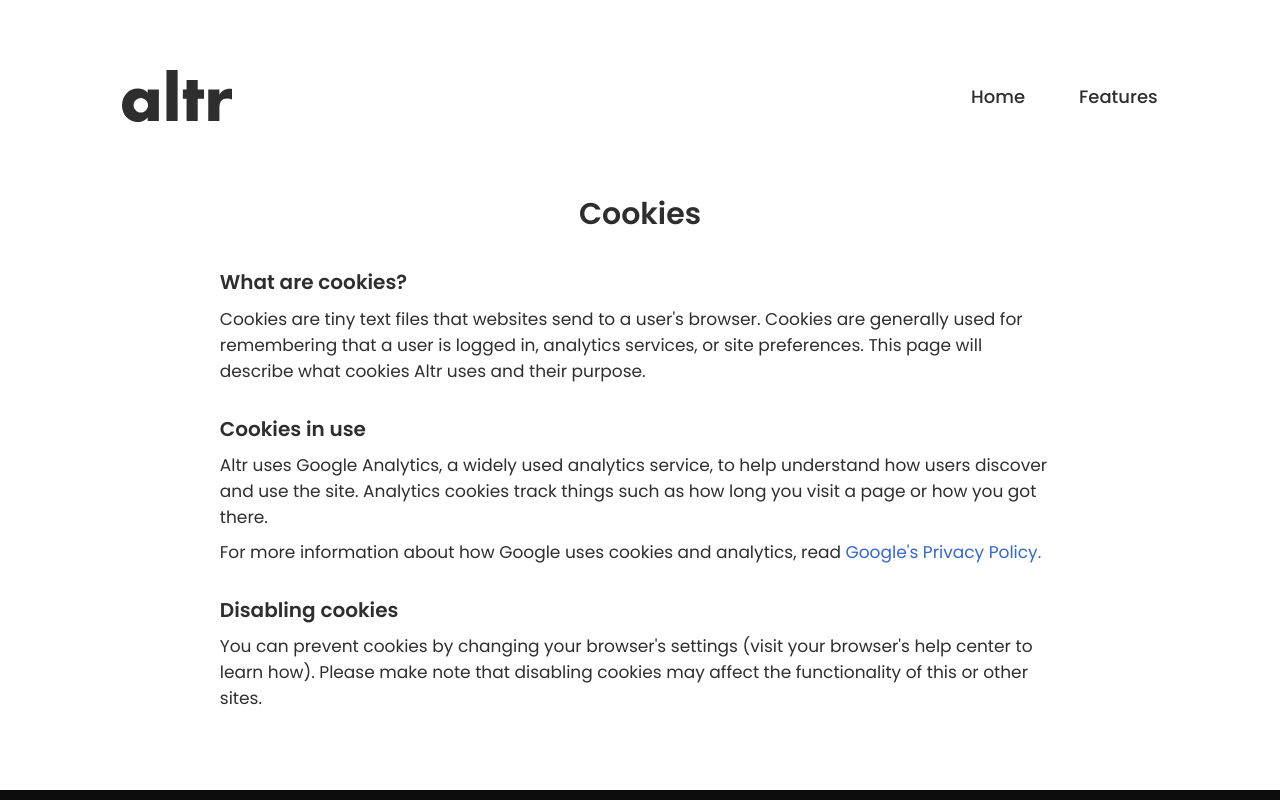
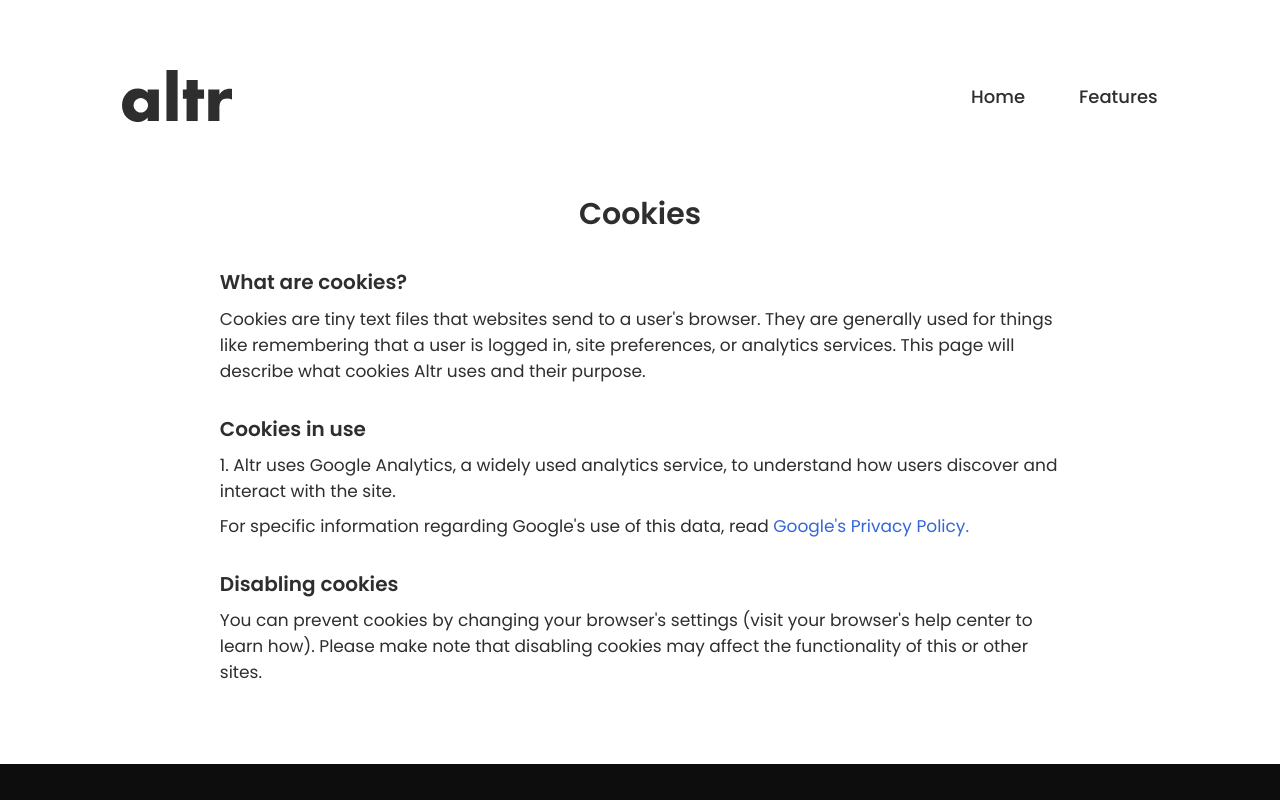
Before and after one commit to jolaleye/altr, a Next.js app: page /cookies in a window 1280 px wide. Shown: the top 800 px of the page. Built offline with nearby package versions, Linux system fonts and the light colour scheme.

Commit message:
Update cookies page

```diff
--- a/pages/cookies.js
+++ b/pages/cookies.js
@@ -22,17 +22,17 @@ export default () => {
           <h1>Cookies</h1>
           <h2>What are cookies?</h2>
           <p>
-            Cookies are tiny text files that websites send to a user's browser. Cookies are generally used for
-            remembering that a user is logged in, analytics services, or site preferences. This page will describe what
+            Cookies are tiny text files that websites send to a user's browser. They are generally used for things like
+            remembering that a user is logged in, site preferences, or analytics services. This page will describe what
             cookies Altr uses and their purpose.
           </p>
           <h2>Cookies in use</h2>
           <p>
-            Altr uses Google Analytics, a widely used analytics service, to help understand how users discover and use
-            the site. Analytics cookies track things such as how long you visit a page or how you got there.
+            1. Altr uses Google Analytics, a widely used analytics service, to understand how users discover and
+            interact with the site.
           </p>
           <p>
-            For more information about how Google uses cookies and analytics, read{' '}
+            For specific information regarding Google's use of this data, read{' '}
             <a target="_blank" href="https://policies.google.com/privacy?hl=en">
               Google's Privacy Policy.
             </a>
```
